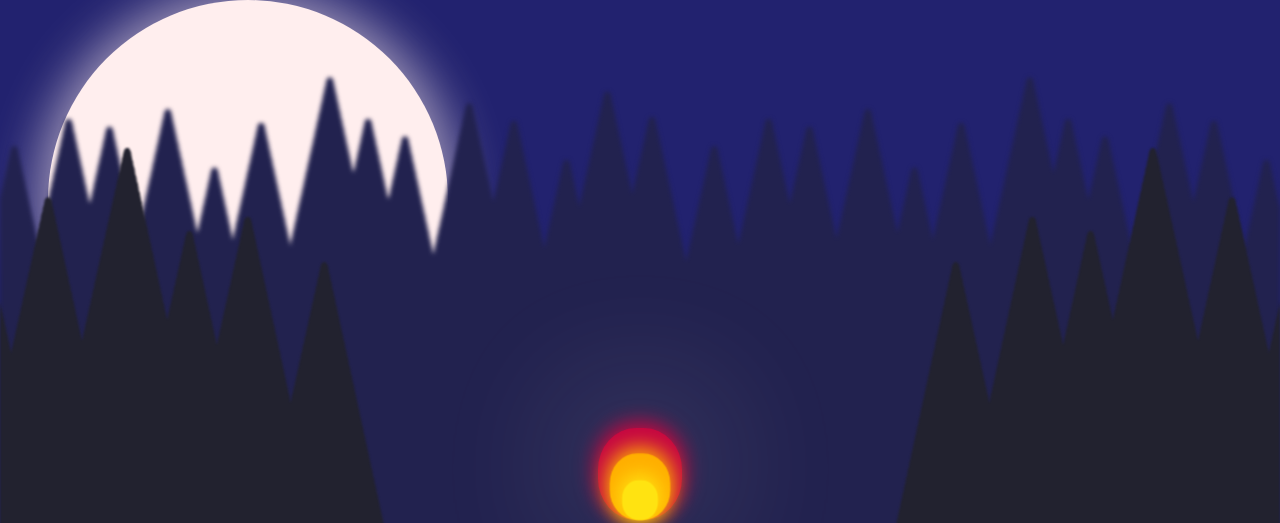
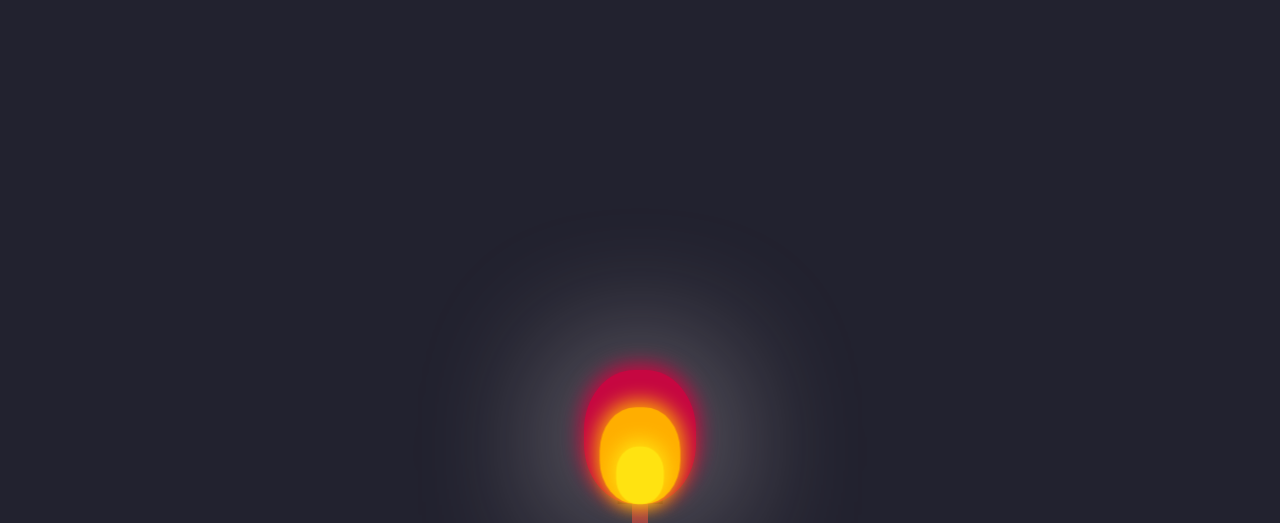
Before and after one commit to evanjpeterson/internet-presence, a website: page site/public/index.html in a window 1280 px wide. Shown: the top 523 px of the page. Drawn offline with nearby package versions, Linux system fonts and the light colour scheme; files that its build step writes are made by us from their sources.

Commit message:
pivot on the scene

```diff
--- a/site/public/css/site.less
+++ b/site/public/css/site.less
@@ -24,15 +24,21 @@ body {
   color: @nearwhite;
 }
 
+.section {
+  height: 100vh;
+}
+
 .scene {
   display: flex;
   flex-direction: column;
   justify-content: flex-end;
   position: relative;
-  background: @indigo;
+  @sceneHeight: 80px;
+  @matchstickHeight: 240px;
 
   .fire {
-    @fireSize: 120px;
+    @fireSize: 160px;
+    @fireHeight: @sceneHeight + @matchstickHeight - (@fireSize / 4);
 
     margin: 0 auto @base2 auto;
     width: @fireSize;
@@ -41,7 +47,7 @@ body {
 
     .fire-positioner {
       position: absolute;
-      bottom: 0;
+      bottom: @fireHeight;
       left: 50%;
       transform: translate(-50%, 0);
     }
@@ -49,7 +55,7 @@ body {
     .mixin-fire(@diamScalar, @color, @animFunc) {
       @diam: @fireSize * @diamScalar;
       width: @diam;
-      height: @diam * 1.1;
+      height: @diam * 1.2;
       border-radius: 45%;
       transform-origin: bottom;
       background: @color;
@@ -71,11 +77,11 @@ body {
 
     &-light {
       @size: @fireSize * .2;
-      @firelight: fadeout(@nearwhite, 92%);
+      @firelight: fadeout(@nearwhite, 75%);
 
       animation: light-flicker .4s ease-in-out infinite alternate;
       transform-origin: bottom;
-      height: @size;
+      height: @size * 1.4;
       width: @size * 1.4;
       border-top-left-radius: @size * 2;
       border-top-right-radius: @size * 2;
@@ -101,50 +107,14 @@ body {
     }
   }
 
-  .treeline {
+  .matchstick {
     position: absolute;
-    bottom: 0;
-    width: 100%;
-    height: 100%;
-
-    &-layer {
-      background-position: bottom center;
-      background-repeat: repeat-x;
-      background-size: 700px;
-      height: 100%;
-    }
-    &-back {
-      position: absolute;
-      background-image: url('../images/tree_outline_back.png');
-      filter: blur(2px);
-      bottom: 0;
-      width: 100%;
-    }
-    &-left, &-right {
-      position: absolute;
-      filter: blur(1px);
-      bottom: 0;
-      width: 50%;
-    }
-    &-left {
-      background-image: url('../images/tree_outline_left.png');
-      left: 0;
-    }
-    &-right {
-      background-image: url('../images/tree_outline_right.png');
-      right: 0;
-    }
-  }
-
-  .moon {
-    @size: 400px;
-
-    background: @nearwhite;
-    border-radius: 50%;
-    width: @size;
-    height: @size;
-    margin-left: @base6;
-    box-shadow: 0 0 50px 10px fadeout(@nearwhite, 40%);
+    bottom: @sceneHeight;
+    left: 50%;
+    transform: translate(-50%, 0);
+    background: linear-gradient(to bottom, brown, @midnight);
+    height: @matchstickHeight;
+    width: 16px;
   }
 }
 
--- a/site/public/index.html
+++ b/site/public/index.html
@@ -8,12 +8,7 @@
 </head>
 <body>
     <section class="scene section">
-      <div class="moon"></div>
-      <div class="treeline">
-        <div class="treeline-layer treeline-back"></div>
-        <div class="treeline-layer treeline-left"></div>
-        <div class="treeline-layer treeline-right"></div>
-      </div>
+      <div class="matchstick"></div>
       <div class="fire">
         <div class="fire-positioner">
           <div class="fire-light"></div>
```
